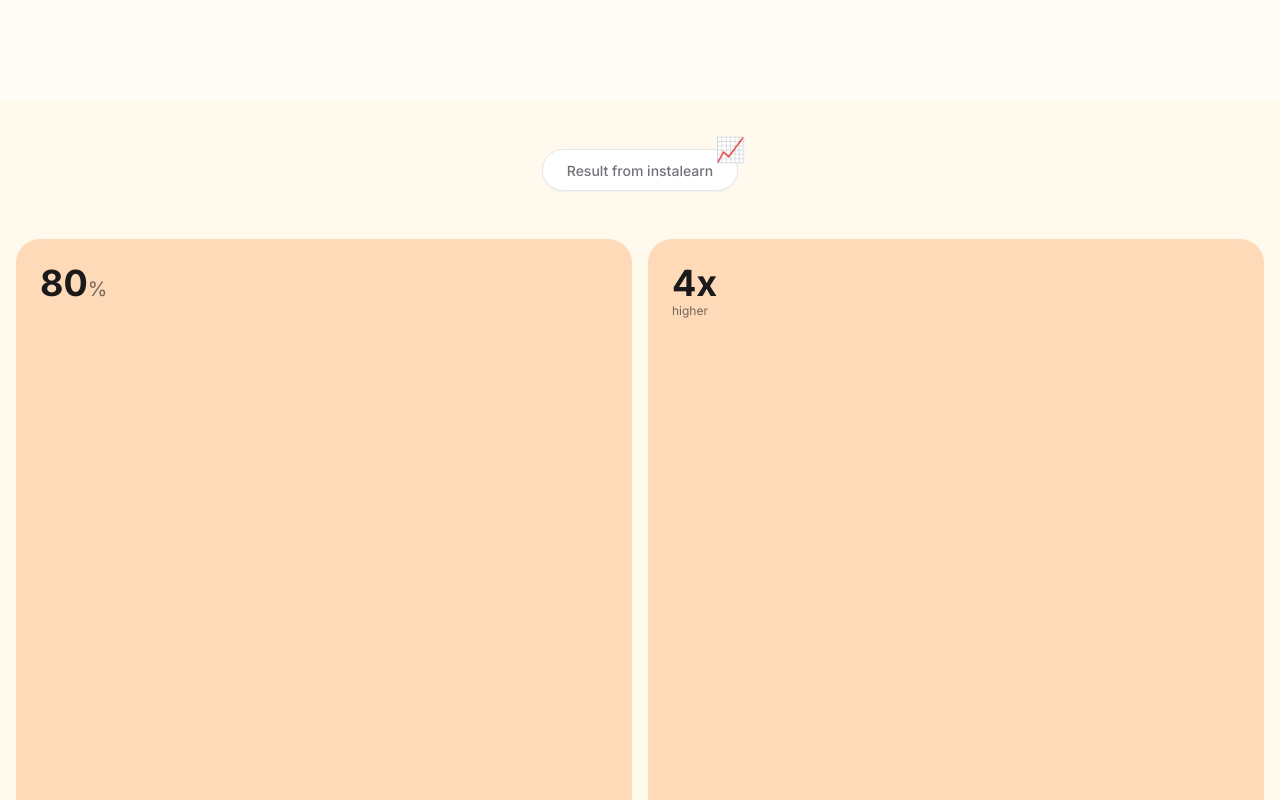
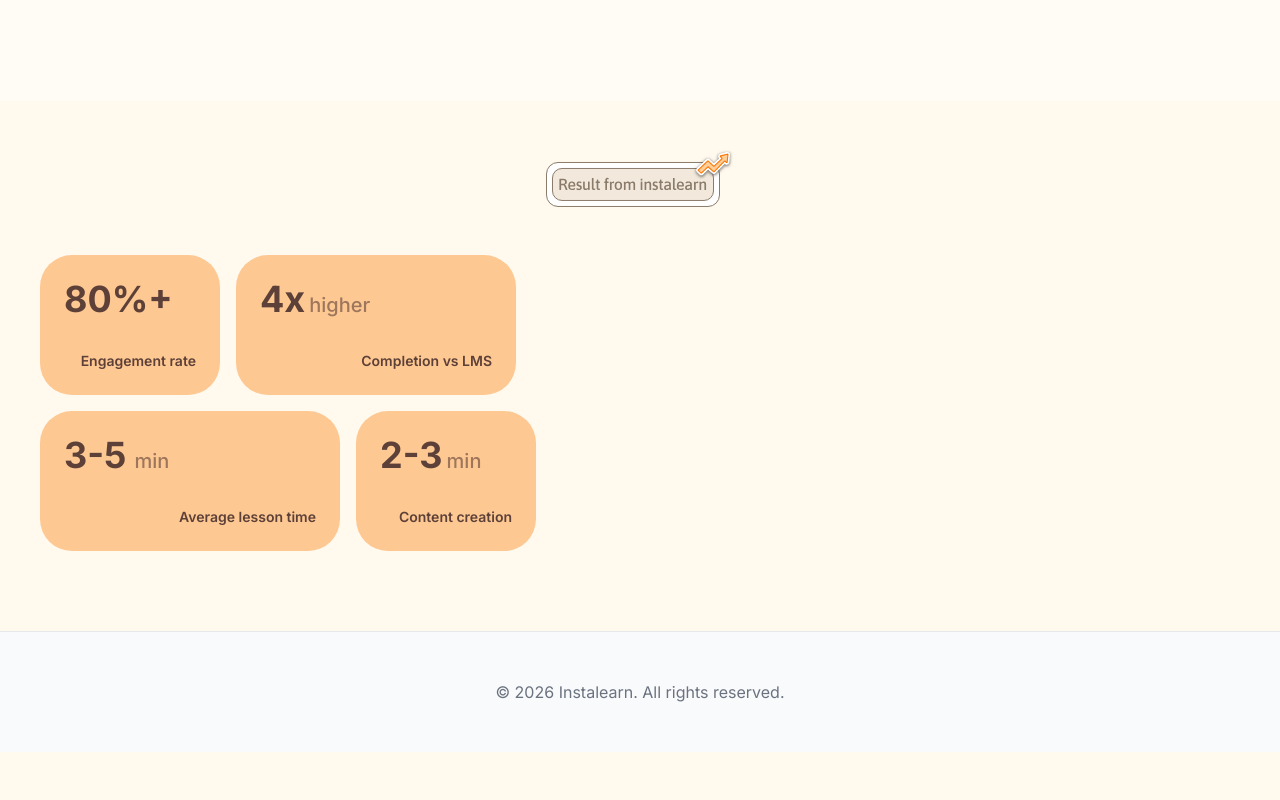
Before and after one commit to hsk-2004/Instalearn_LandingPage, a Next.js app: page / in a window 1280 px wide. Shown: the part 1540-2340 px from the top of the page. After the commit the page ends 2292 px from the top, so only its background shows below. Built offline with nearby package versions, Linux system fonts and the light colour scheme.

Commit message:
Update Results section with SVG header and scrollable masonry layout

```diff
--- a/src/components/sections/Results.tsx
+++ b/src/components/sections/Results.tsx
@@ -1,55 +1,84 @@
+"use client";
+
 import Image from "next/image";
 
 export default function Results() {
     return (
         <section className="py-12 px-4 flex flex-col items-center">
             {/* Results Pill */}
-            <div className="bg-white border border-gray-200 rounded-full px-6 py-2 shadow-sm mb-12 relative">
-                <span className="text-sm font-medium text-brand-gray">Result from instalearn</span>
-                <div className="absolute -top-4 -right-2 text-2xl">📈</div>
+            <div className="mb-12">
+                <Image
+                    src="/results.svg"
+                    alt="Results from InstaLearn"
+                    width={189}
+                    height={58}
+                    priority
+                />
             </div>
 
-            {/* Stats Grid */}
-            <div className="w-full grid grid-cols-2 gap-4">
-                {/* Card 1 */}
-                <div className="col-span-1 bg-[#FFDAB9] rounded-3xl p-6 flex flex-col justify-between aspect-square relative overflow-hidden">
-                    <div className="text-4xl font-bold text-brand-dark">
-                        80<span className="text-xl font-normal opacity-60">%</span>
+            {/* Scrollable Container with two rows */}
+            <div className="w-full overflow-x-auto no-scrollbar pb-8">
+                <div className="flex flex-col gap-4 min-w-max px-6">
+                    {/* Top Row */}
+                    <div className="flex gap-4">
+                        {/* Card 1 - Small */}
+                        <div className="w-[180px] h-[140px] bg-[#FEC893] rounded-[32px] p-6 flex flex-col justify-between shrink-0">
+                            <div className="text-4xl font-bold text-[#5D4037]">
+                                80%+
                             </div>
-                    <div className="text-xs font-bold text-brand-dark opacity-80 leading-tight">
+                            <div className="text-sm font-semibold text-[#5D4037] text-right">
                                 Engagement rate
                             </div>
-                    {/* <Image src="/result_card_1.png" alt="Stat icon" className="absolute bottom-2 right-2 opacity-20" width={40} height={40} /> */}
                         </div>
 
-                {/* Card 2 */}
-                <div className="col-span-1 bg-[#FFDAB9] rounded-3xl p-6 flex flex-col justify-between aspect-square">
-                    <div className="text-4xl font-bold text-brand-dark">
-                        4x <span className="text-xs font-normal opacity-60 block">higher</span>
+                        {/* Card 2 - Big */}
+                        <div className="w-[280px] h-[140px] bg-[#FEC893] rounded-[32px] p-6 flex flex-col justify-between shrink-0">
+                            <div className="flex items-baseline gap-1">
+                                <div className="text-4xl font-bold text-[#5D4037]">4x</div>
+                                <div className="text-xl font-medium text-[#5D4037] opacity-60">higher</div>
                             </div>
-                    <div className="text-xs font-bold text-brand-dark opacity-0">Hidden</div>
+                            <div className="text-sm font-semibold text-[#5D4037] text-right">
+                                Completion vs LMS
+                            </div>
+                        </div>
                     </div>
 
-                {/* Card 3 - Wide */}
-                <div className="col-span-2 bg-[#FFDAB9] rounded-3xl p-6 flex flex-col justify-between min-h-[140px]">
+                    {/* Bottom Row */}
+                    <div className="flex gap-4">
+                        {/* Card 3 - Big */}
+                        <div className="w-[300px] h-[140px] bg-[#FEC893] rounded-[32px] p-6 flex flex-col justify-between shrink-0">
                             <div className="flex items-baseline gap-2">
-                        <div className="text-4xl font-bold text-brand-dark">3-5</div>
-                        <div className="text-lg font-medium text-brand-dark opacity-60">min</div>
+                                <div className="text-4xl font-bold text-[#5D4037]">3-5</div>
+                                <div className="text-xl font-medium text-[#5D4037] opacity-60">min</div>
                             </div>
-                    <div className="text-right text-xs font-bold text-brand-dark opacity-80 uppercase tracking-wide">
+                            <div className="text-sm font-semibold text-[#5D4037] text-right">
                                 Average lesson time
                             </div>
                         </div>
 
-                {/* Card 4 */}
-                <div className="col-span-1 bg-[#FFDAB9] rounded-3xl p-6 flex flex-col justify-between aspect-square">
+                        {/* Card 4 - Small */}
+                        <div className="w-[180px] h-[140px] bg-[#FEC893] rounded-[32px] p-6 flex flex-col justify-between shrink-0">
                             <div className="flex items-baseline gap-1">
-                        <div className="text-3xl font-bold text-brand-dark">2-3</div>
-                        <div className="text-sm font-medium text-brand-dark opacity-60">min</div>
+                                <div className="text-4xl font-bold text-[#5D4037]">2-3</div>
+                                <div className="text-xl font-medium text-[#5D4037] opacity-60">min</div>
                             </div>
-                    <div className="text-xs font-bold text-brand-dark opacity-0">Hidden</div>
+                            <div className="text-sm font-semibold text-[#5D4037] text-right">
+                                Content creation
                             </div>
                         </div>
+                    </div>
+                </div>
+            </div>
+
+            <style jsx>{`
+                .no-scrollbar::-webkit-scrollbar {
+                    display: none;
+                }
+                .no-scrollbar {
+                    -ms-overflow-style: none;
+                    scrollbar-width: none;
+                }
+            `}</style>
         </section>
     );
 }
```
Also changed, not shown: public/results.svg (added). Lines whose indentation alone changed are shown as unchanged.
